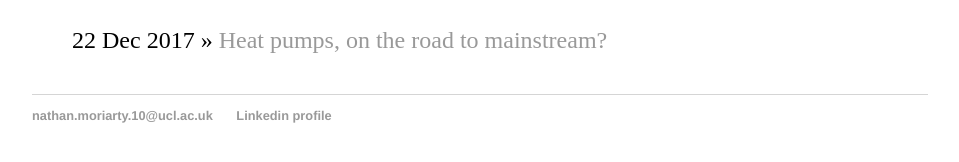
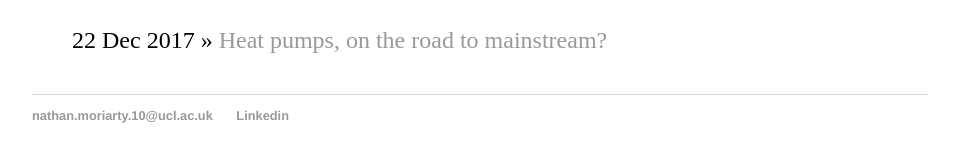
Before and after one commit to nathanmoriarty/nathanmoriarty.github.io, a Jekyll site: the page built from blog/index.html, in a window 1280 px wide. Shown: the part 170-332 px from the top of the page, without its empty margins (160-1119 px from the left). Built offline with Jekyll 4.4.1, drawn with Linux system fonts in a browser that asks for light colours.

Commit message:
Update default.html

```diff
--- a/_layouts/default.html
+++ b/_layouts/default.html
@@ -22,7 +22,7 @@
 			<footer>
 	    		<ul>
 	        		<li><a href="mailto:nathan.moriarty.10@ucl.ac.uk">nathan.moriarty.10@ucl.ac.uk</a></li>
-	        		<li><a href="https://linkedin.com/in/nathanmoriarty">Linkedin profile</a></li>
+	        		<li><a href="https://linkedin.com/in/nathanmoriarty">Linkedin</a></li>
 				</ul>
 			</footer>
 		</body>
```
